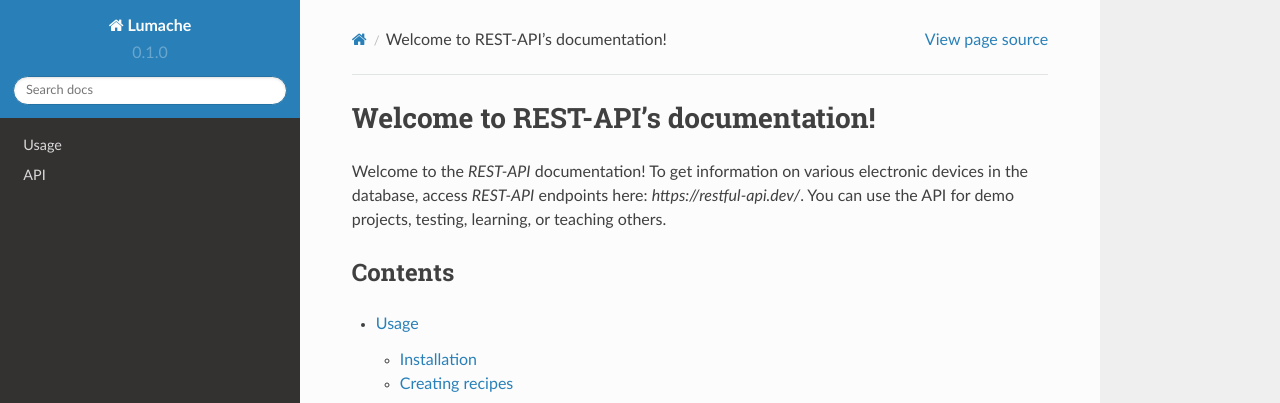
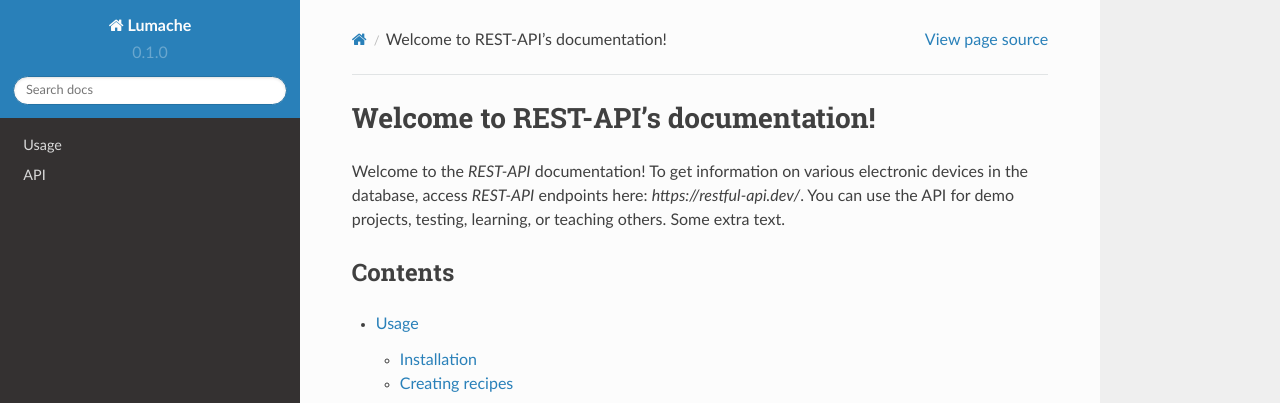
Before and after one commit to alexandra5000/REST-API-READY-TO-USE, a Sphinx documentation site: the page built from docs/source/index.rst, in a window 1280 px wide. Shown: the top 403 px of the page. Built offline with Sphinx 7.4.7 and the Read the Docs theme 2.0.0, drawn with Linux system fonts in a browser that asks for light colours.

Commit message:
some changes

```diff
--- a/docs/source/index.rst
+++ b/docs/source/index.rst
@@ -2,12 +2,11 @@ Welcome to REST-API's documentation!
 ===================================
 
 Welcome to the *REST-API* documentation! To get information on various electronic devices in the database, access *REST-API* endpoints here: `https://restful-api.dev/`. You can use the API for demo projects, testing, learning, or teaching others.
-
+Some extra text.
 
 Contents
 --------
 
 .. toctree::
-
    usage
    api
```
